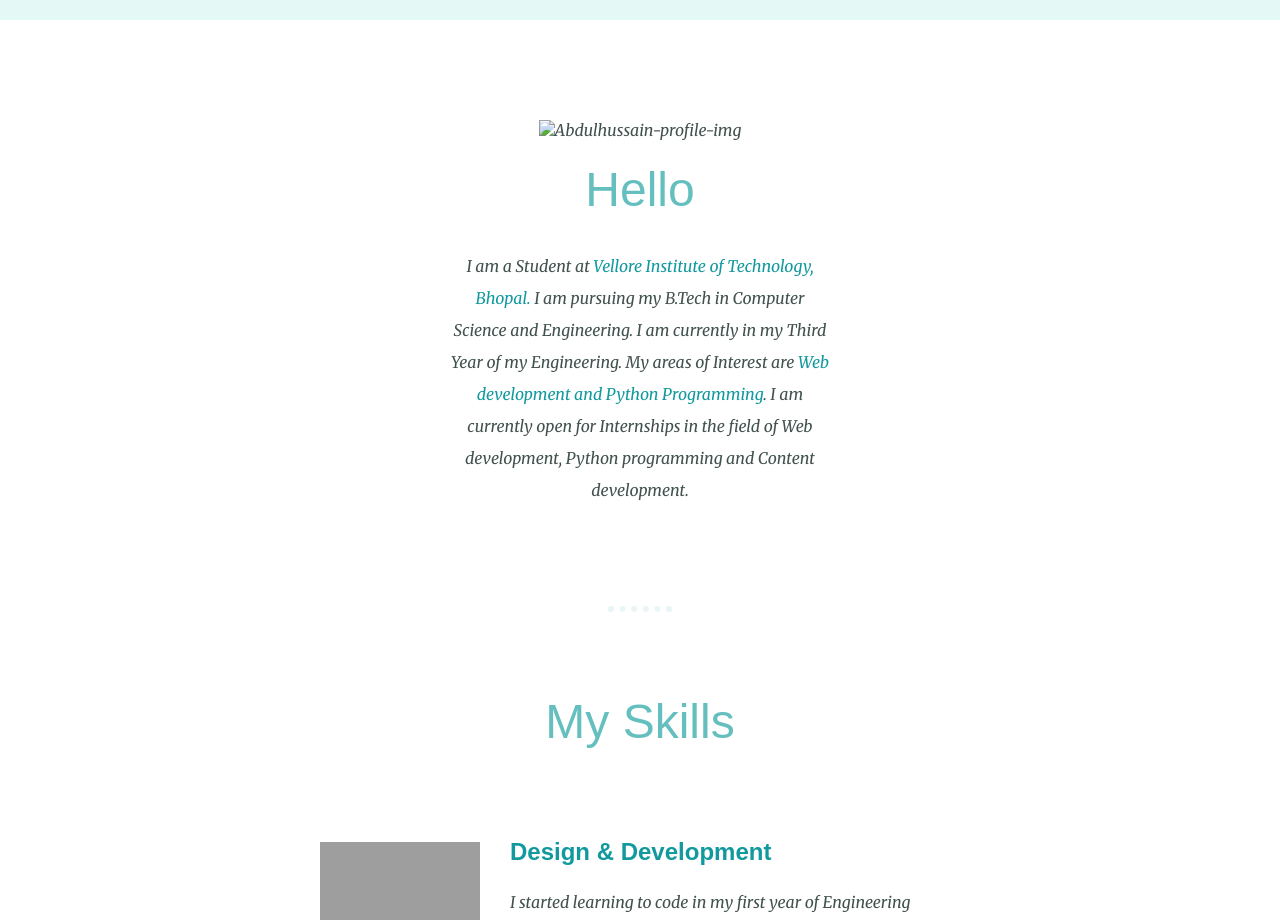
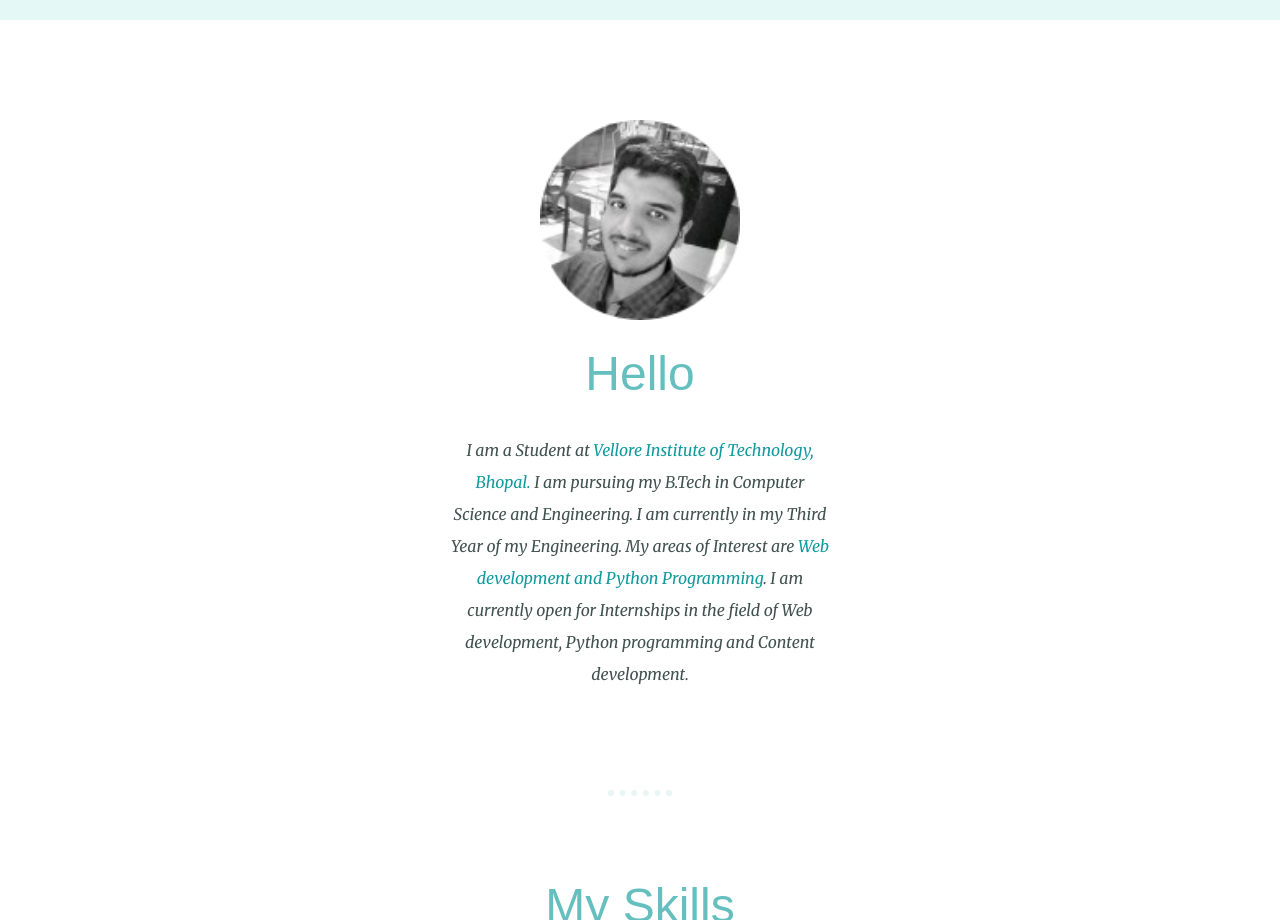
Before and after one commit to Abdulhussainjarif/Abdulhussain-portfolio-website, a plain HTML site: page index.html in a window 1280 px wide. Shown: the part 1160-2080 px from the top of the page. Drawn offline with Linux system fonts and the light colour scheme; grey boxes are pictures that could not be loaded; files whose address does not match are found by name; a web font is replaced by a local one.

Commit message:
Update index.html

```diff
--- a/index.html
+++ b/index.html
@@ -6,7 +6,7 @@
   <title>Home | Abdulhussain Jarif</title>
   <link rel="stylesheet" href="css/styles.css">
   <link href="https://fonts.googleapis.com/css2?family=Merriweather:ital@1&family=Roboto:ital@1&family=Sriracha&family=Tenali+Ramakrishna&display=swap" rel="stylesheet">
-  <link rel="icon" href="../CSS - My Site/faviconabu.ico">
+  <link rel="icon" href="faviconabu.ico">
 </head>
 
 <body>
@@ -36,7 +36,7 @@
 
   <section id="middle-container">
     <section class="profile">
-      <img class="profile-img" src="../CSS - My Site/images/cropped_abdulhussain.png" alt="Abdulhussain-profile-img">
+      <img class="profile-img" src="images/cropped_abdulhussain.png" alt="Abdulhussain-profile-img">
       <h2>Hello</h2>
       <p class="intro">I am a Student at <span>Vellore Institute of Technology, Bhopal.</span> I am pursuing
        my B.Tech in Computer Science and Engineering. I am currently in my Third
```
